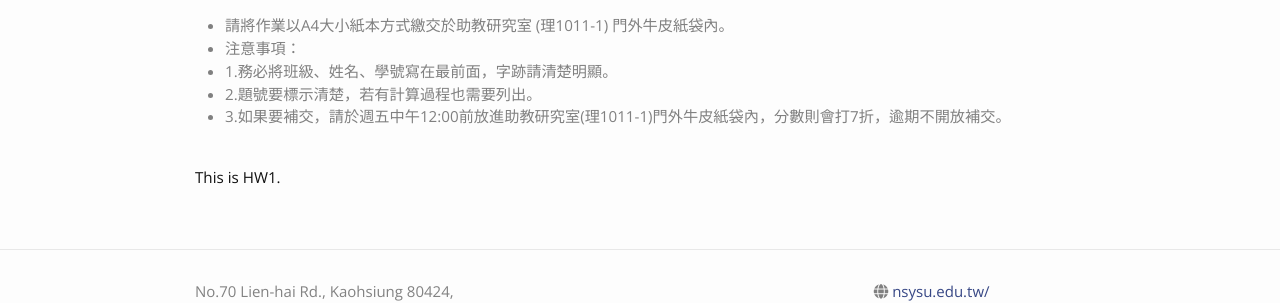
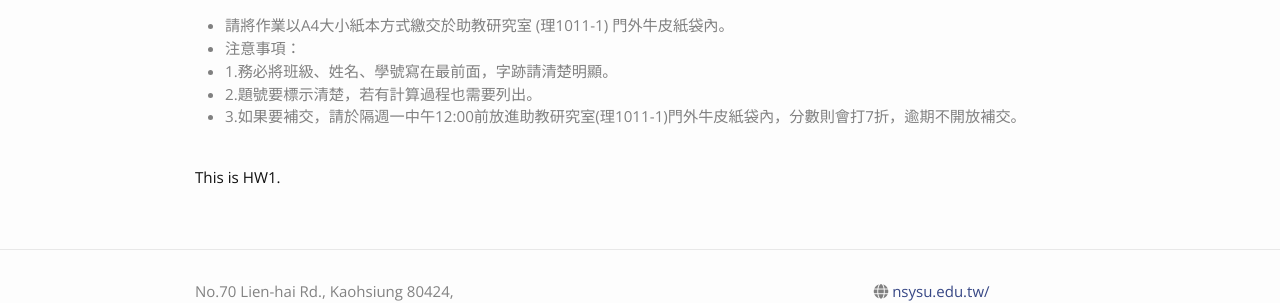
Before and after one commit to phonchi/nsysu-calculus1, a Jekyll site: the page built from _assignments/01_assignment1.md, in a window 1280 px wide. Shown: the part 358-661 px from the top of the page. Built offline with Jekyll 4.4.1, drawn with Linux system fonts in a browser that asks for light colours; nearby versions of some CDN libraries.

Commit message:
Update late_policy.yml

```diff
--- a/_data/late_policy.yml
+++ b/_data/late_policy.yml
@@ -3,4 +3,4 @@ policies:
   - 注意事項：
   - 1.務必將班級、姓名、學號寫在最前面，字跡請清楚明顯。
   - 2.題號要標示清楚，若有計算過程也需要列出。
-  - 3.如果要補交，請於週五中午12:00前放進助教研究室(理1011-1)門外牛皮紙袋內，分數則會打7折，逾期不開放補交。
+  - 3.如果要補交，請於隔週一中午12:00前放進助教研究室(理1011-1)門外牛皮紙袋內，分數則會打7折，逾期不開放補交。
```
